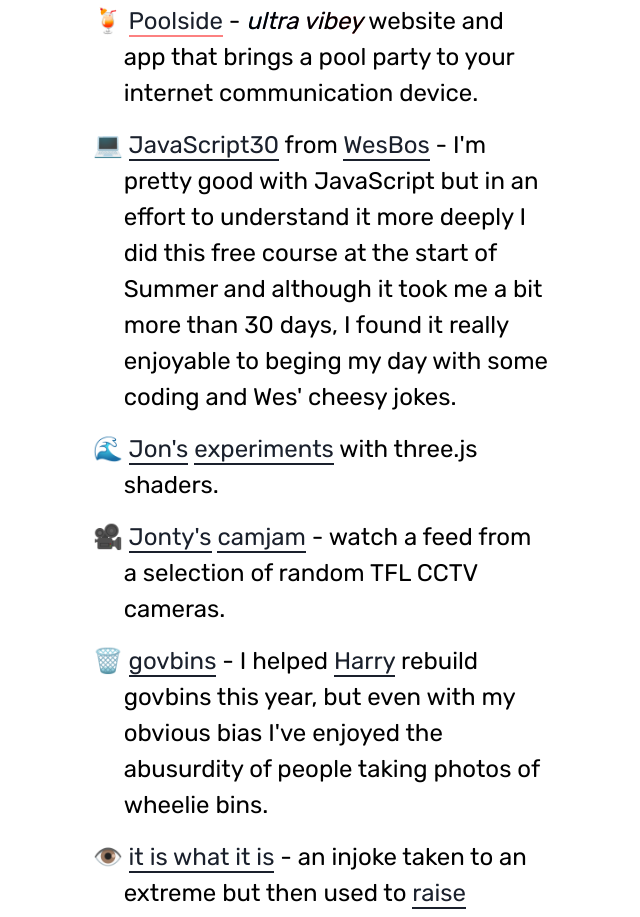
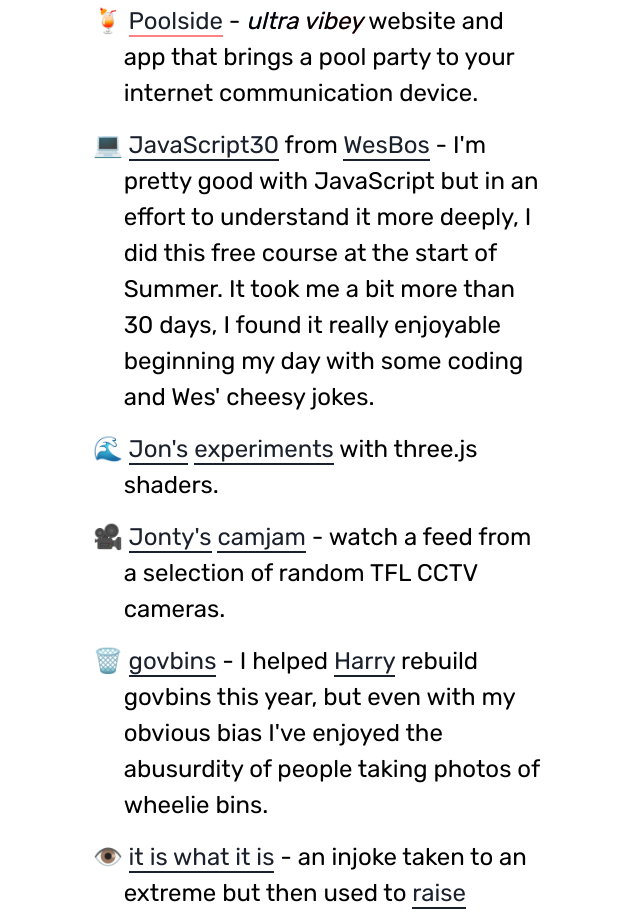
Before and after one commit to tommyp/tommyp.org, a Next.js app: page /lets-make-mad-shit in a window 1280 px wide. Shown: the part 2280-3197 px from the top of the page, without its empty margins (303-943 px from the left). Built offline with nearby package versions, Linux system fonts and the light colour scheme; what tailwindcss-border-gradients would draw is missing.

Commit message:
fix more typos

```diff
--- a/pages/lets-make-mad-shit.js
+++ b/pages/lets-make-mad-shit.js
@@ -67,7 +67,7 @@
           <ul className="mb-10">
             <Li>🍹 <ExtA href="https://poolside.fm/" borderColor="border-red-400" textHoverColor="hover:text-red-400">Poolside</ExtA> - <span className="italic hover:text-transparent bg-gradient-to-r bg-clip-text from-blue-600 to-red-600">ultra vibey</span> website and app that brings a pool party to your internet communication device.</Li>
 
-            <Li>💻 <ExtA href="https://javascript30.com/">JavaScript30</ExtA> from <ExtA href="https://twitter.com/wesbos">WesBos</ExtA> - I&apos;m pretty good with JavaScript but in an effort to understand it more deeply I did this free course at the start of Summer and although it took me a bit more than 30 days, I found it really enjoyable to beging my day with some coding and Wes&apos; cheesy jokes.</Li>
+            <Li>💻 <ExtA href="https://javascript30.com/">JavaScript30</ExtA> from <ExtA href="https://twitter.com/wesbos">WesBos</ExtA> - I&apos;m pretty good with JavaScript but in an effort to understand it more deeply, I did this free course at the start of Summer. It took me a bit more than 30 days, I found it really enjoyable beginning my day with some coding and Wes&apos; cheesy jokes.</Li>
 
             <Li>🌊 <ExtA href="https://twitter.com/jongold">Jon&apos;s</ExtA> <ExtA href="https://twitter.com/jongold/status/1294137379020627968?lang=en">experiments</ExtA> with three.js shaders.</Li>
 
```
